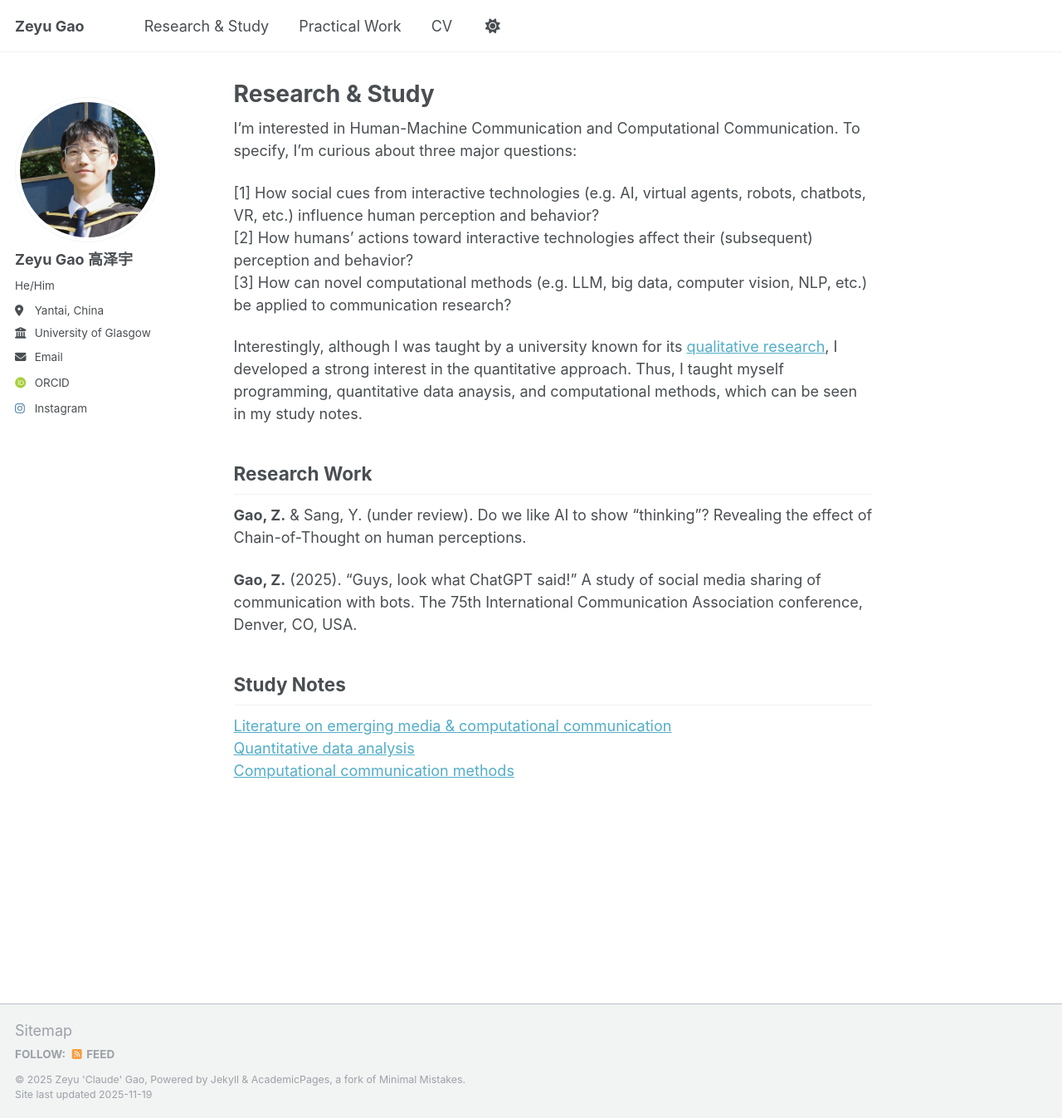
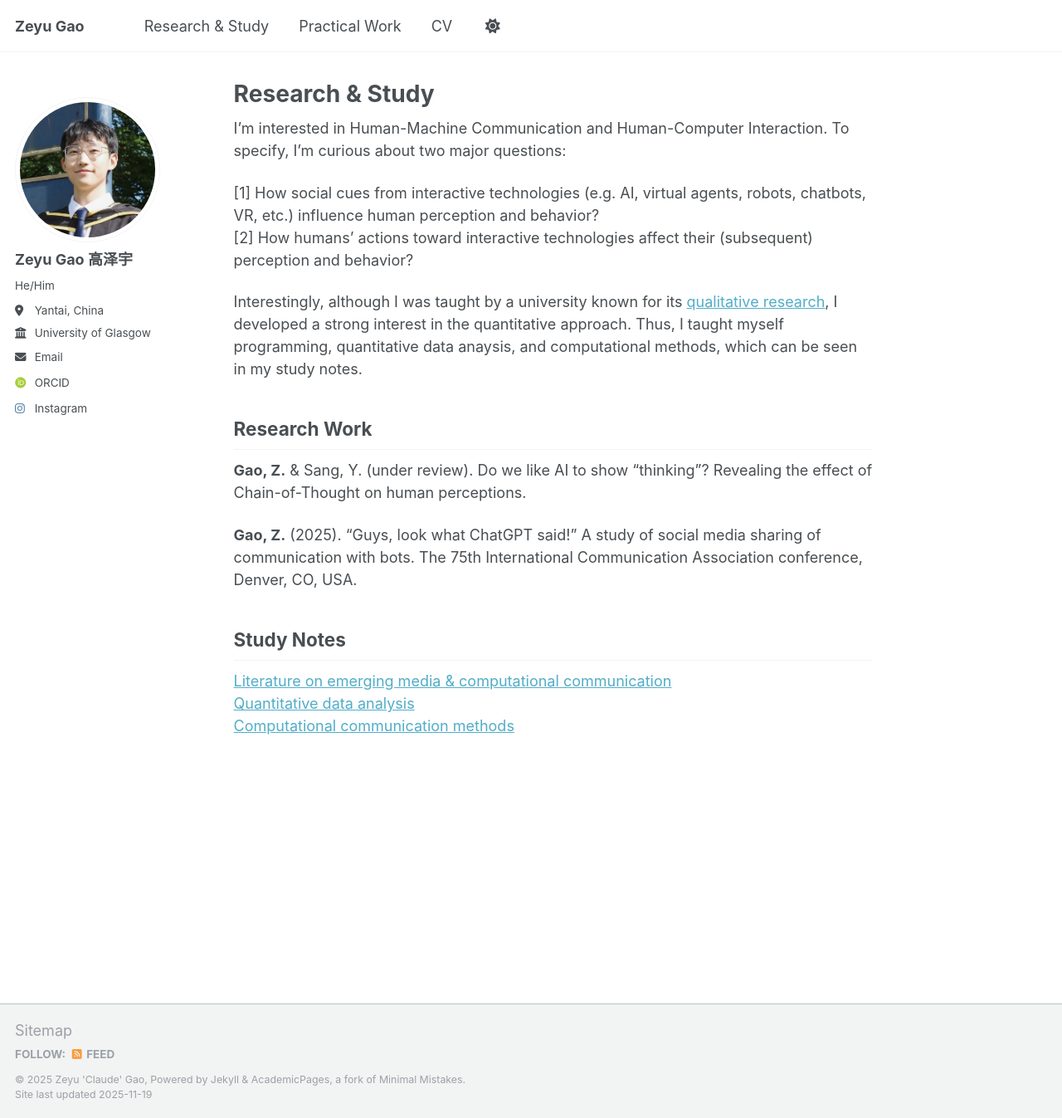
Before and after one commit to ClaudeGao01/ClaudeGao01.github.io, a Jekyll site: the page built from _pages/research.md, in a window 1280 px wide and 1347 px high. Shown: the whole window at 83% size. Built offline with Jekyll 4.4.1, drawn with Linux system fonts in a browser that asks for light colours; some web fonts are replaced; a script that is not in the unit is left out.

Commit message:
Update research.md

```diff
--- a/_pages/research.md
+++ b/_pages/research.md
@@ -4,11 +4,10 @@ author_profile: true
 title: Research & Study
 ---
 
-I'm interested in Human-Machine Communication and Computational Communication. To specify, I'm curious about three major questions:
+I'm interested in Human-Machine Communication and Human-Computer Interaction. To specify, I'm curious about two major questions:
 
 [1] How social cues from interactive technologies (e.g. AI, virtual agents, robots, chatbots, VR, etc.) influence human perception and behavior?
 [2] How humans’ actions toward interactive technologies affect their (subsequent) perception and behavior?
-[3] How can novel computational methods (e.g. LLM, big data, computer vision, NLP, etc.) be applied to communication research?
 
 Interestingly, although I was taught by a university known for its [qualitative research](https://www.gla.ac.uk/research/az/gumg/ourpurpose/), I developed a strong interest in the quantitative approach. Thus, I taught myself programming, quantitative data anaysis, and computational methods, which can be seen in my study notes.
 
```
